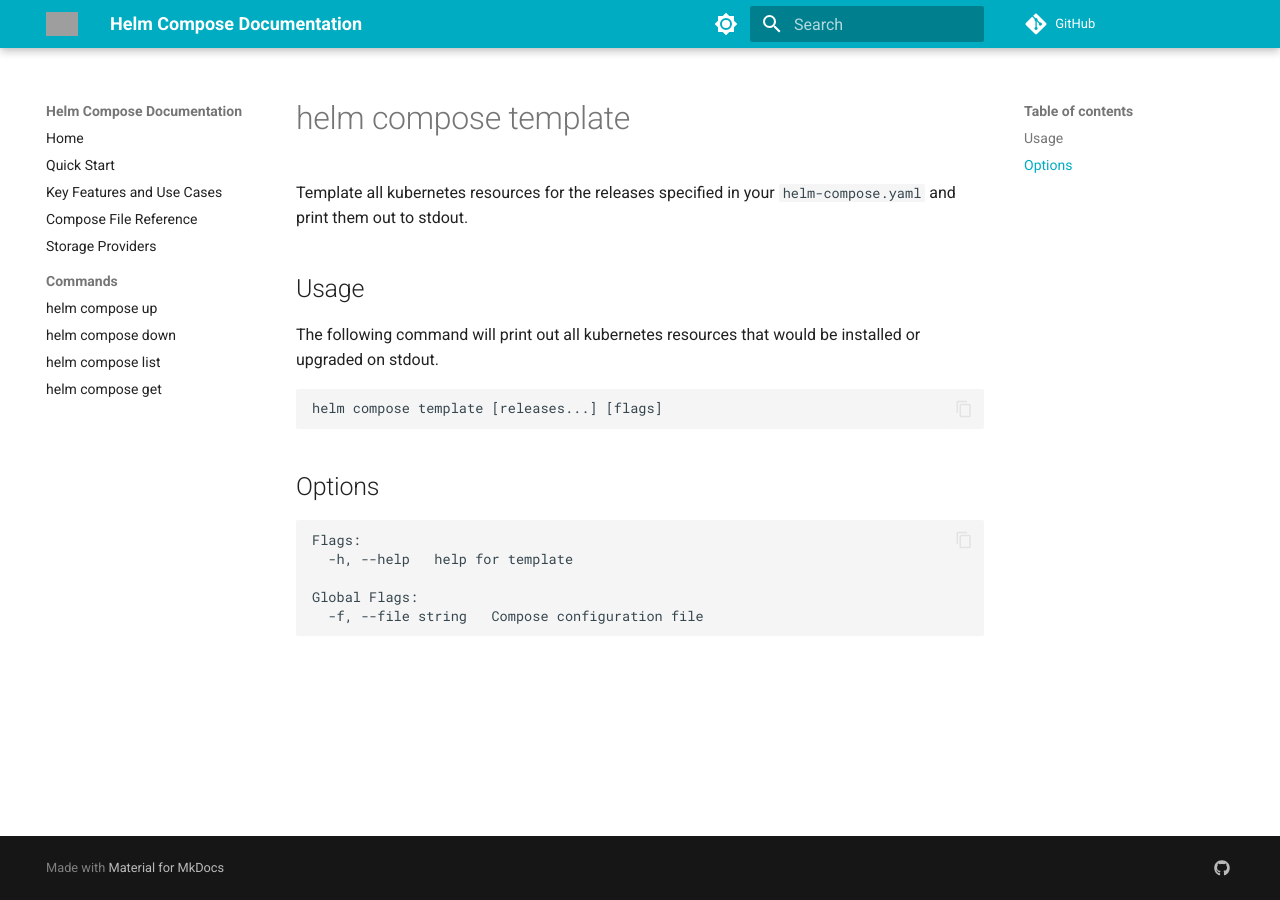
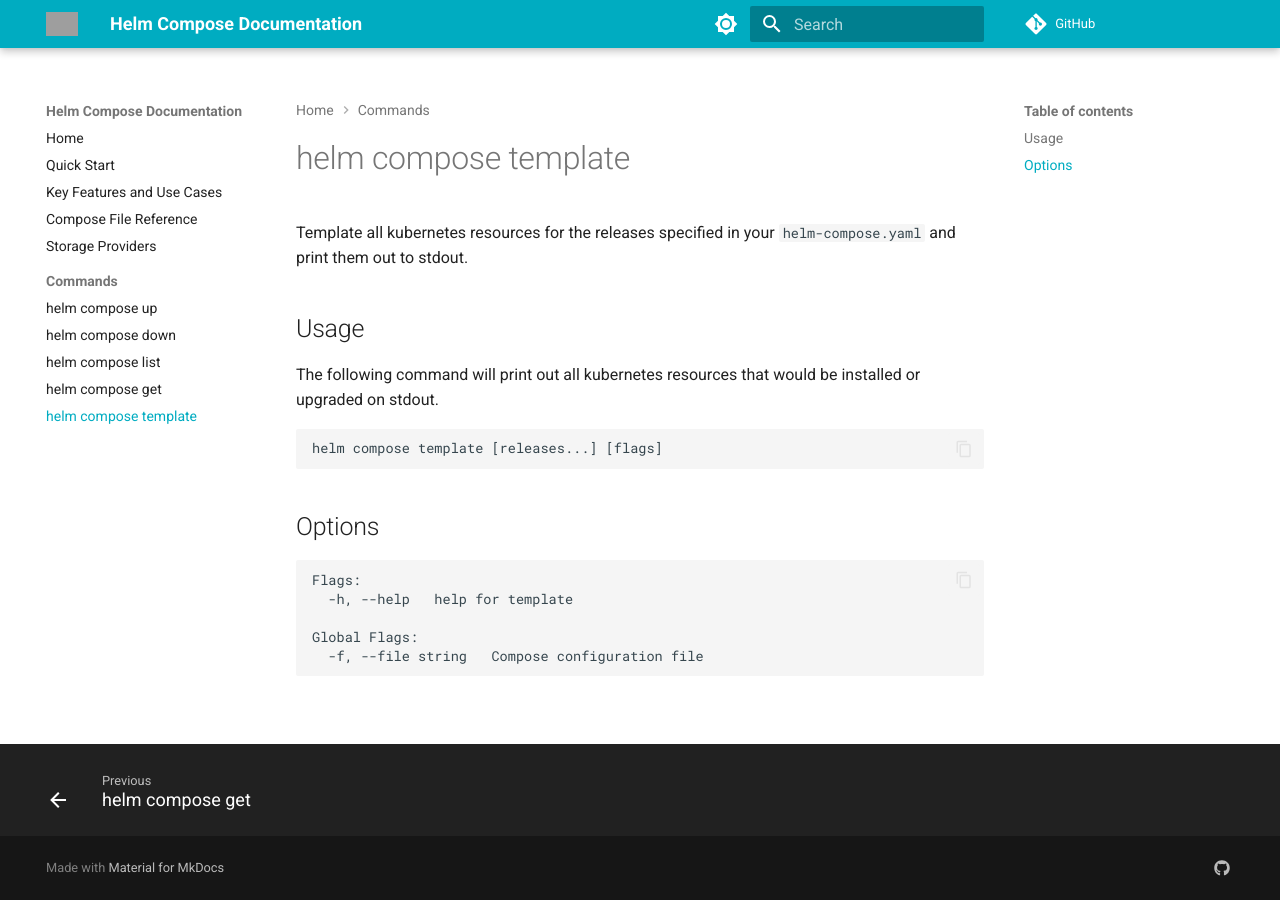
Before and after one commit to homei007/helm-compose, an MkDocs documentation site: the page built from docs/commands/template.md, in a window 1280 px wide. Built offline with MkDocs 1.6.1 and Material for MkDocs 9.7.7, drawn with Linux system fonts in a browser that asks for light colours; comment, search, counter and statistics services are not loaded; the version menu is left out; grey boxes are pictures that could not be loaded.

Commit message:
add template command

```diff
--- a/mkdocs.yaml
+++ b/mkdocs.yaml
@@ -13,6 +13,7 @@
       - "helm compose down": "commands/down.md"
       - "helm compose list": "commands/list.md"
       - "helm compose get": "commands/get.md"
+      - "helm compose template": "commands/template.md"
 
 theme:
   name: material
```
